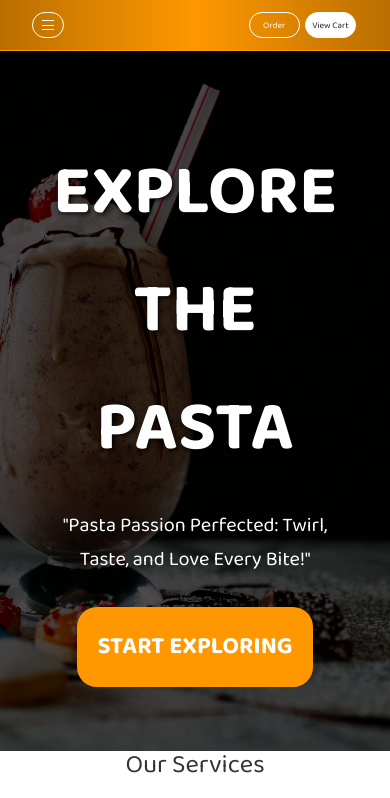
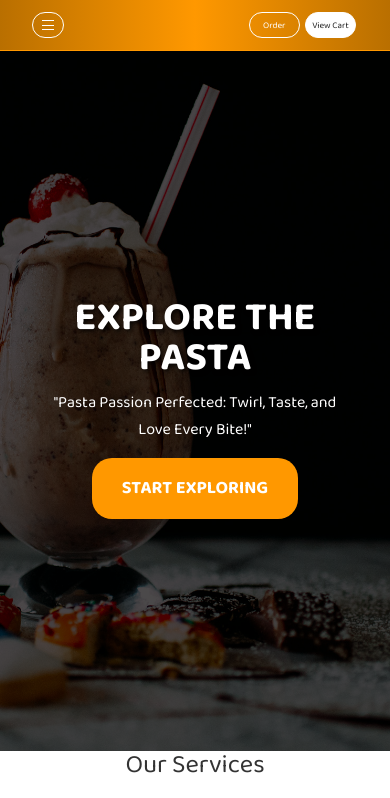
Before and after one commit to realismail04/SI-Foods, a plain HTML site: page index.html in a window 390 px wide. Shown: the top 798 px of the page. Drawn offline with Linux system fonts and the light colour scheme.

Commit message:
Update style.css

```diff
--- a/style.css
+++ b/style.css
@@ -887,6 +887,31 @@ html {
 }
 /* End of Sign Up Page */
 
+
+/* For screens smaller than 768px (typical mobile devices) */
+@media screen and (max-width: 767px) {
+  .hero-content {
+    padding: 50px;
+  }
+
+  .hero-title {
+    font-size: 40px;
+    padding-bottom: 10px;
+    line-height: 40px;
+  }
+
+  .hero-description {
+    font-size: 16px;
+    margin-bottom: 30px;
+  }
+
+  .hero-button {
+    padding: 15px 30px;
+    font-size: 18px;
+  }
+}
+
+
 /* Responsive */
 @media (max-width: 1500px) {
   .nav-dropdown {
```
